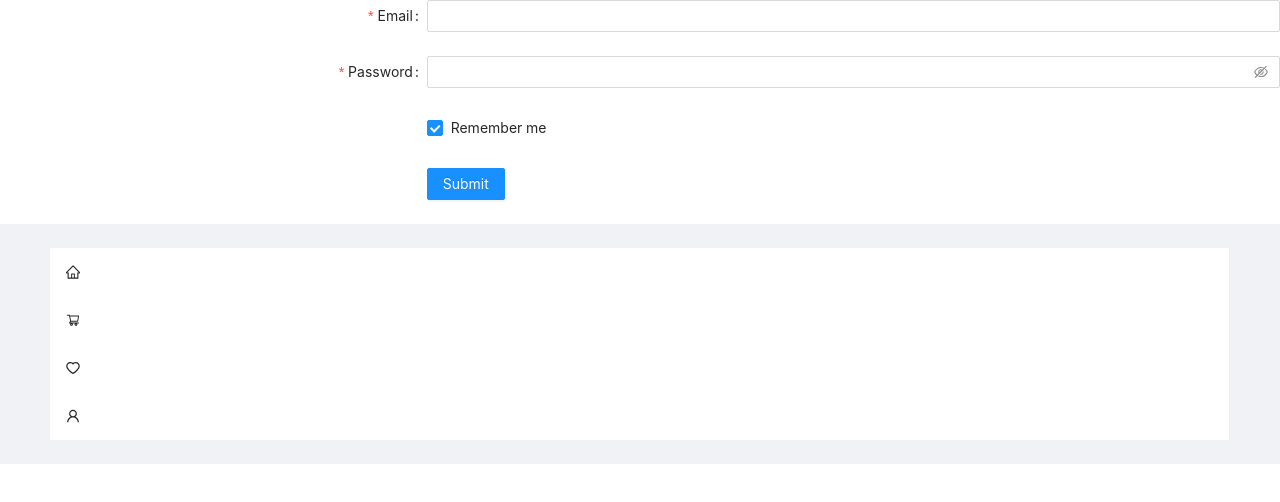
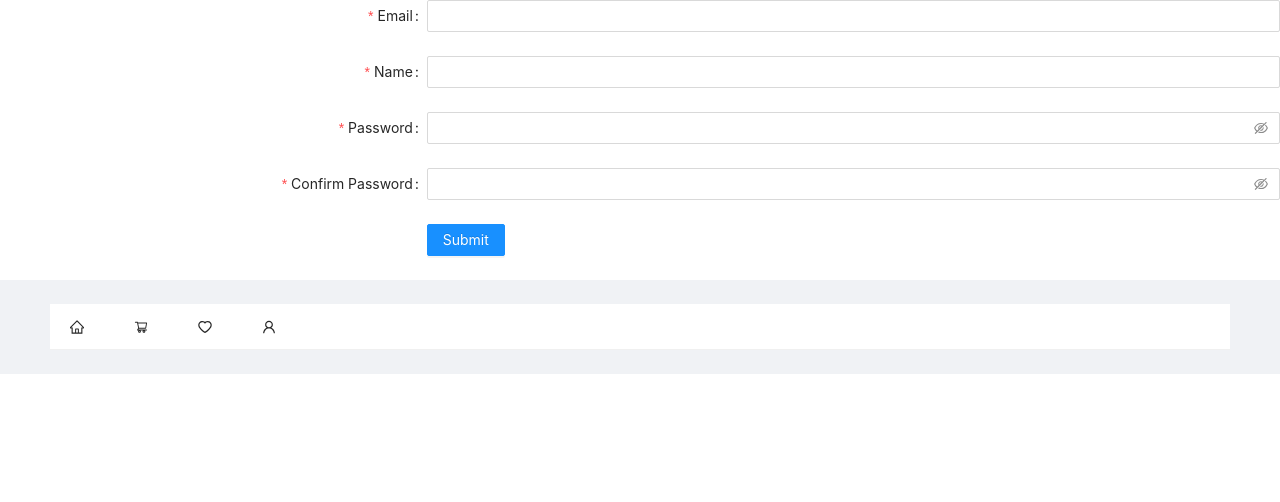
Before and after one commit to Andrew-CC-Martin/recepea, a React (Create React App) app in the folder client/: page /signup in a window 1280 px wide. Shown: the top 502 px of the page. Built offline with nearby package versions, Linux system fonts and the light colour scheme.

Commit message:
Signup story: add email and password validations; connect SignUp component to API; add redux-persist; create auth redux-persist store and use to store JWT

```diff
--- a/client/package.json
+++ b/client/package.json
@@ -19,6 +19,7 @@
     "react-redux": "^8.0.2",
     "react-router-dom": "^6.3.0",
     "react-scripts": "5.0.1",
+    "redux-persist": "^6.0.0",
     "typescript": "^4.7.2",
     "web-vitals": "^2.1.4"
   },
--- a/client/src/App.tsx
+++ b/client/src/App.tsx
@@ -3,8 +3,8 @@ import { Layout } from "antd";
 
 import "./App.css";
 
-import { SignUp } from "./features/signup/SignUp";
-import { LogIn } from "./features/login/LogIn";
+import { SignUp } from "./features/auth/signup/SignUp";
+import { LogIn } from "./features/auth/login/LogIn";
 import { Home } from "./features/home/Home";
 import { Ingredients } from "./features/pantry/Ingredients";
 import { RecepeaFooter } from "./features/footer/RecepeaFooter";
--- a/client/src/app/store.ts
+++ b/client/src/app/store.ts
@@ -1,11 +1,25 @@
-import { configureStore, ThunkAction, Action } from '@reduxjs/toolkit';
-import counterReducer from '../features/counter/counterSlice';
+import { configureStore, ThunkAction, Action } from "@reduxjs/toolkit";
+import counterReducer from "../features/counter/counterSlice";
+import authReducer from "../features/auth/authSlice";
+import storage from "redux-persist/lib/storage";
+import { persistReducer, persistStore } from "redux-persist";
+
+const persistConfig = {
+  key: "root",
+  storage,
+};
+
+const persistedAuthReducer = persistReducer(persistConfig, authReducer);
 
 export const store = configureStore({
   reducer: {
     counter: counterReducer,
+    auth: persistedAuthReducer,
   },
+  devTools: process.env.NODE_ENV !== "production",
 });
+
+export const persistor = persistStore(store);
 
 export type AppDispatch = typeof store.dispatch;
 export type RootState = ReturnType<typeof store.getState>;
--- /dev/null
+++ b/client/src/features/auth/authSlice.ts
@@ -0,0 +1,26 @@
+import { createSlice, PayloadAction } from "@reduxjs/toolkit";
+import { RootState } from "../../app/store";
+
+export interface AuthState {
+  jsonWebToken: string;
+}
+
+const initialState: AuthState = {
+  jsonWebToken: "",
+};
+
+export const authSlice = createSlice({
+  name: "auth",
+  initialState,
+  reducers: {
+    setJWT: (state, action: PayloadAction<string>) => {
+      state.jsonWebToken = action.payload;
+    },
+  },
+});
+
+export const { setJWT } = authSlice.actions;
+
+export const getJWT = (state: RootState) => state.auth.jsonWebToken;
+
+export default authSlice.reducer;
--- /dev/null
+++ b/client/src/features/auth/signup/SignUp.tsx
@@ -0,0 +1,136 @@
+import { Button, Form, Input } from "antd";
+import { FC } from "react";
+
+import { api } from "../../../app/data";
+import { useAppDispatch } from "../../../app/hooks";
+import { setJWT } from "../authSlice";
+
+export const SignUp: FC = (): JSX.Element => {
+  const dispatch = useAppDispatch();
+  const onFinish = async (values: any) => {
+    try {
+      const response = await api.post("/users", values);
+      const { data: jsonWebToken } = response;
+      dispatch(setJWT(jsonWebToken));
+    } catch (error) {
+      console.log(error);
+    }
+  };
+
+  const onFinishFailed = (errorInfo: any) => {
+    console.log("Failed:", errorInfo);
+  };
+
+  return (
+    <Form
+      name="basic"
+      labelCol={{ span: 8 }}
+      wrapperCol={{ span: 16 }}
+      initialValues={{ remember: true }}
+      onFinish={onFinish}
+      onFinishFailed={onFinishFailed}
+      autoComplete="off"
+    >
+      <Form.Item
+        label="Email"
+        name="email"
+        rules={[
+          { required: true, message: "Please input an email" },
+          { type: "email", message: "Email isn't valid" },
+        ]}
+      >
+        <Input />
+      </Form.Item>
+
+      <Form.Item
+        label="Name"
+        name="name"
+        rules={[{ required: true, message: "Please input a name" }]}
+      >
+        <Input />
+      </Form.Item>
+
+      <Form.Item
+        label="Password"
+        name="password"
+        rules={[
+          { required: true, message: "Please input a password" },
+          {
+            type: "string",
+            min: 8,
+            message: "Password must be at least 8 characters",
+          },
+          {
+            validator: async (_, password) => {
+              if (!/[0-9]/.test(password)) {
+                return Promise.reject(
+                  new Error("Password must contain a number")
+                );
+              }
+            },
+          },
+          {
+            validator: async (_, password) => {
+              if (!/[A-Z]/.test(password)) {
+                return Promise.reject(
+                  new Error("Password must contain an uppercase letter")
+                );
+              }
+            },
+          },
+          {
+            validator: async (_, password) => {
+              if (!/[a-z]/.test(password)) {
+                return Promise.reject(
+                  new Error("Password must contain a lowercase letter")
+                );
+              }
+            },
+          },
+          {
+            validator: async (_, password) => {
+              if (!/[!@#$%^&*()_+\-=[\]{};':"\\|,.<>/?]/.test(password)) {
+                return Promise.reject(
+                  new Error("Password must contain a special character")
+                );
+              }
+            },
+          },
+        ]}
+      >
+        <Input.Password />
+      </Form.Item>
+
+      <Form.Item
+        name="confirm"
+        label="Confirm Password"
+        dependencies={["password"]}
+        hasFeedback
+        rules={[
+          {
+            required: true,
+            message: "Please confirm your password",
+          },
+          ({ getFieldValue }) => ({
+            validator(_, value) {
+              if (!value || getFieldValue("password") === value) {
+                return Promise.resolve();
+              }
+              return Promise.reject(
+                new Error("The two passwords that you entered do not match")
+              );
+            },
+          }),
+        ]}
+      >
+        <Input.Password />
+      </Form.Item>
+
+      <Form.Item wrapperCol={{ offset: 8, span: 16 }}>
+        <Button type="primary" htmlType="submit">
+          Submit
+        </Button>
+      </Form.Item>
+    </Form>
+  );
+};
--- a/client/src/features/footer/RecepeaFooter.tsx
+++ b/client/src/features/footer/RecepeaFooter.tsx
@@ -34,8 +34,8 @@ const FooterMenu: FC = (): JSX.Element => {
   ];
 
   // todo - set defaultSelectedKeys for current page where relevant
-  // <Menu mode="horizontal" defaultSelectedKeys={["mail"]}>
-  return <Menu items={menuItems} theme={theme} />;
+  // <Menu defaultSelectedKeys={["mail"]}>
+  return <Menu mode="horizontal" items={menuItems} theme={theme} />;
 };
 
 export const RecepeaFooter = () => {
--- a/client/src/features/signup/SignUp.tsx
+++ /dev/null
@@ -1,54 +0,0 @@
-import { Button, Checkbox, Form, Input } from "antd";
-import { FC } from "react";
-
-export const SignUp: FC = (): JSX.Element => {
-  const onFinish = (values: any) => {
-    console.log("Success:", values);
-  };
-
-  const onFinishFailed = (errorInfo: any) => {
-    console.log("Failed:", errorInfo);
-  };
-
-  return (
-    <Form
-      name="basic"
-      labelCol={{ span: 8 }}
-      wrapperCol={{ span: 16 }}
-      initialValues={{ remember: true }}
-      onFinish={onFinish}
-      onFinishFailed={onFinishFailed}
-      autoComplete="off"
-    >
-      <Form.Item
-        label="Email"
-        name="email"
-        rules={[{ required: true, message: "Please input an email!" }]}
-      >
-        <Input />
-      </Form.Item>
-
-      <Form.Item
-        label="Password"
-        name="password"
-        rules={[{ required: true, message: "Please input a password!" }]}
-      >
-        <Input.Password />
-      </Form.Item>
-
-      <Form.Item
-        name="remember"
-        valuePropName="checked"
-        wrapperCol={{ offset: 8, span: 16 }}
-      >
-        <Checkbox>Remember me</Checkbox>
-      </Form.Item>
-
-      <Form.Item wrapperCol={{ offset: 8, span: 16 }}>
-        <Button type="primary" htmlType="submit">
-          Submit
-        </Button>
-      </Form.Item>
-    </Form>
-  );
-};
```
Also changed, not shown: client/src/features/auth/login/LogIn.tsx (renamed from client/src/features/login/LogIn.tsx), 1 other file (tests, documents, lock files or other folders).
